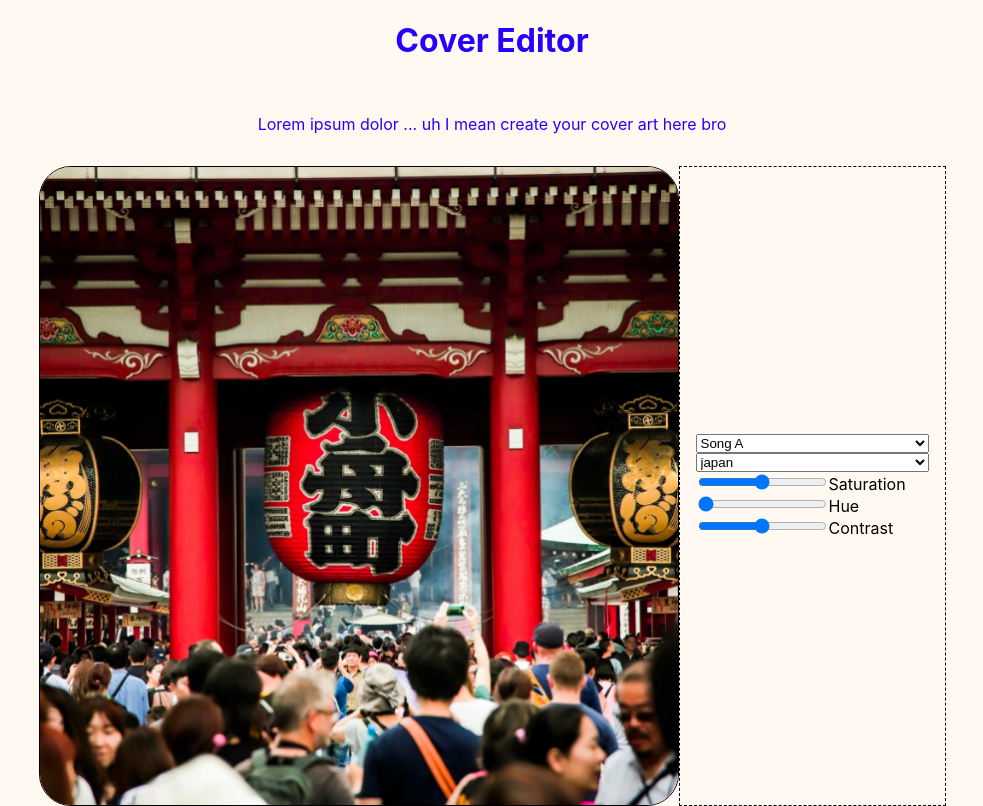
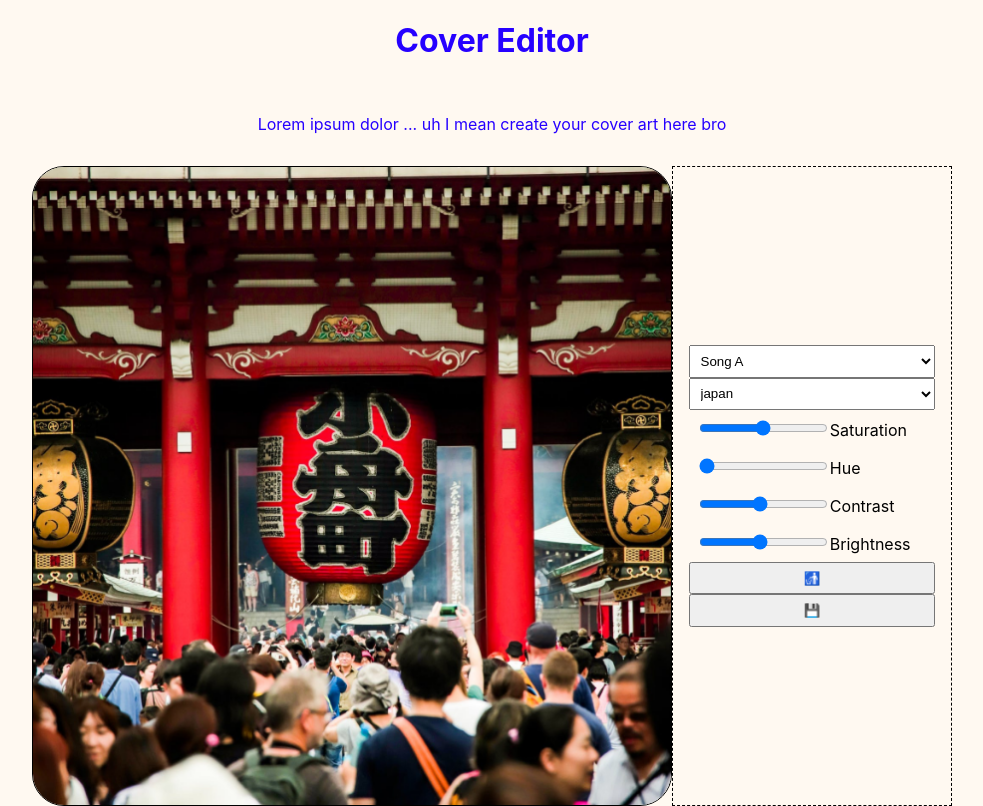
Before and after one commit to StefanAvra/cover-editor, a React (Create React App) app: page / in a window 1280 px wide. Shown: the whole page, without its empty margins (148-1131 px from the left). Built offline with nearby package versions, Linux system fonts and the light colour scheme.

Commit message:
reset button

```diff
--- a/src/components/Editor.js
+++ b/src/components/Editor.js
@@ -9,22 +9,25 @@ export default function Editor() {
         { value: "a", label: "Song A" },
         { value: "b", label: "Song B" },
     ];
-
     const imageOptions = {
         a: ["japan", "pexels-aleksandar-pasaric-2338113"],
         b: ["low_rider", "Car Being Wash by Man"],
     };
-
     const [selectedSong, setSelectedSong] = useState({
         value: "a",
         label: "Song A",
     });
-
     const [selectedCover, setSelectedCover] = useState(
         imageOptions[selectedSong.value][0]
     );
     const [coverImage, setCoverImage] = useState(null);
     const [loading, setLoading] = useState(false);
+    const [imageSettings, setImageSettings] = useState({
+        saturation: 100,
+        hue: 0,
+        contrast: 100,
+        brightness: 100,
+    });
 
     const canvasRef = useRef(null);
 
@@ -46,6 +49,7 @@ export default function Editor() {
             const canvas = canvasRef.current;
             const ctx = canvas.getContext("2d");
             const imageToDraw = coverImage;
+            ctx.filter = `hue-rotate(${imageSettings.hue}deg) saturate(${imageSettings.saturation}%) contrast(${imageSettings.contrast}%) brightness(${imageSettings.brightness}%)`;
 
             ctx.drawImage(
                 imageToDraw,
@@ -59,7 +63,16 @@ export default function Editor() {
                 canvas.height
             );
         }
-    }, [coverImage, canvasRef, selectedCover, selectedSong]);
+    }, [coverImage, canvasRef, selectedCover, selectedSong, imageSettings]);
+
+    function resetSettings() {
+        setImageSettings({
+            saturation: 100,
+            hue: 0,
+            contrast: 100,
+            brightness: 100,
+        });
+    }
 
     function handleChangeSong(selectedSong) {
         setSelectedSong(
@@ -74,33 +87,10 @@ export default function Editor() {
     }
 
     function handleChangeSlider(e) {
-        console.log(e.target.value);
-        console.log(e.target.id);
-
-        if (e.target.id === "hue") {
-            rotateHue(e.target.value);
-        }
-    }
-
-    function rotateHue(angle) {
-        if (coverImage && canvasRef) {
-            const canvas = canvasRef.current;
-            const ctx = canvas.getContext("2d");
-            const imageToDraw = coverImage;
-            ctx.filter = `hue-rotate(${angle}deg)`;
-
-            ctx.drawImage(
-                imageToDraw,
-                0,
-                0,
-                imageToDraw.width,
-                imageToDraw.height,
-                0,
-                0,
-                canvas.width,
-                canvas.height
-            );
-        }
+        console.log(`${e.target.id}: ${e.target.value}`);
+        let newSettings = { ...imageSettings };
+        newSettings[e.target.id] = e.target.value;
+        setImageSettings(newSettings);
     }
 
     return (
@@ -124,21 +114,38 @@ export default function Editor() {
                 ></CoverSelect>
                 <RangeSlider
                     range={{ min: 0, max: 200 }}
-                    defaultValue={100}
+                    value={imageSettings.saturation}
                     handleChange={handleChangeSlider}
                     effect="saturation"
                 ></RangeSlider>
                 <RangeSlider
                     range={{ min: 0, max: 359 }}
-                    defaultValue={0.1}
+                    value={imageSettings.hue}
                     handleChange={handleChangeSlider}
                     effect="hue"
                 ></RangeSlider>
                 <RangeSlider
-                    range={{ min: 0, max: 100 }}
+                    range={{ min: 10, max: 200 }}
+                    value={imageSettings.contrast}
                     handleChange={handleChangeSlider}
                     effect="contrast"
                 ></RangeSlider>
+                <RangeSlider
+                    range={{ min: 10, max: 200 }}
+                    value={imageSettings.brightness}
+                    handleChange={handleChangeSlider}
+                    effect="brightness"
+                ></RangeSlider>
+                <button
+                    className={styles.button}
+                    type="button"
+                    onClick={resetSettings}
+                >
+                    🚮
+                </button>
+                <button className={styles.button} type="button">
+                    💾
+                </button>
             </div>
         </div>
     );
--- a/src/components/Editor.module.css
+++ b/src/components/Editor.module.css
@@ -19,6 +19,9 @@
     justify-content: center;
     border: 1px dashed black;
 }
+.settings > * {
+    padding: 0.5em;
+}
 
 .hidden {
     display: none;
--- a/src/components/RangeSlider.js
+++ b/src/components/RangeSlider.js
@@ -1,10 +1,4 @@
-import { useState } from "react";
-
 export default function RangeSlider(props) {
-    const [value, setValue] = useState(
-        props.defaultValue ? props.defaultValue : 50
-    );
-
     return (
         <div>
             <input
@@ -12,9 +6,8 @@ export default function RangeSlider(props) {
                 id={props.effect}
                 min={props.range.min}
                 max={props.range.max}
-                value={value}
+                value={props.value}
                 onChange={(e) => {
-                    setValue(e.target.value);
                     props.handleChange(e);
                 }}
             ></input>
```
